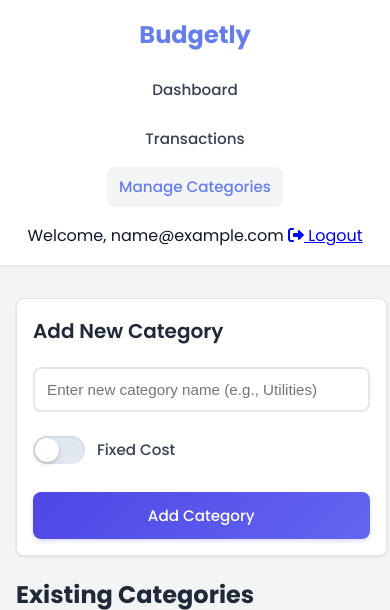
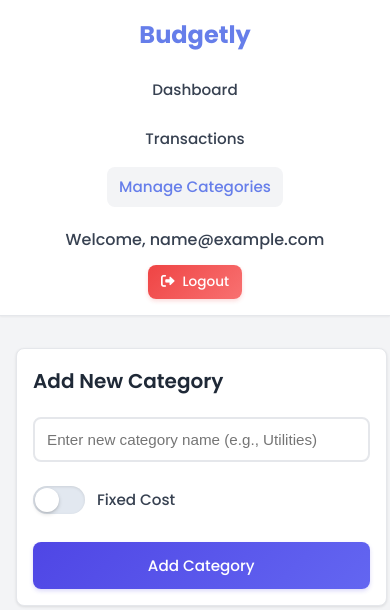
Before and after one commit to mvoto/budgetly, a Flask app: page /manage-categories in a window 390 px wide. Shown: the top 610 px of the page. Run offline with Flask 3, Linux system fonts and the light colour scheme; the visitor is signed in with stand-in values (Sample User, id 1); data that the repository does not hold is empty.

Commit message:
manage account

```diff
--- a/static/css/style.css
+++ b/static/css/style.css
@@ -1984,3 +1984,62 @@ form button.action-btn[type="submit"]:hover {
         font-size: 1.1rem;
     }
 }
+
+/* User Info and Logout Button Styling */
+.user-info {
+    display: flex;
+    align-items: center;
+    gap: 1rem;
+    color: var(--gray-700);
+}
+
+.user-welcome {
+    color: var(--gray-700);
+    text-decoration: none;
+    font-weight: 500;
+    padding: 0.25rem 0.5rem;
+    border-radius: var(--border-radius-sm);
+    transition: all var(--transition-speed);
+    display: flex;
+    align-items: center;
+    gap: 0.5rem;
+}
+
+.user-welcome:hover {
+    background-color: var(--gray-100);
+    color: var(--primary-color);
+}
+
+.logout-btn {
+    background: linear-gradient(135deg, #EF4444 0%, #F87171 100%);
+    color: white;
+    text-decoration: none;
+    padding: 0.5rem 1rem;
+    border-radius: var(--border-radius);
+    font-size: 0.9rem;
+    transition: all var(--transition-speed);
+    display: flex;
+    align-items: center;
+    gap: 0.5rem;
+    font-weight: 500;
+    box-shadow: 0 2px 4px rgba(239, 68, 68, 0.2);
+}
+
+.logout-btn:hover {
+    background: linear-gradient(135deg, #DC2626 0%, #EF4444 100%);
+    transform: translateY(-1px);
+    box-shadow: 0 4px 8px rgba(239, 68, 68, 0.3);
+}
+
+@media (max-width: 768px) {
+    .user-info {
+        flex-direction: column;
+        gap: 0.5rem;
+        text-align: center;
+    }
+
+    .logout-btn {
+        padding: 0.4rem 0.8rem;
+        font-size: 0.85rem;
+    }
+}
--- a/templates/add_transaction_manual.html
+++ b/templates/add_transaction_manual.html
@@ -200,7 +200,7 @@
             <a href="{{ url_for('serve_category_manager_html') }}">Manage Categories</a>
         </nav>
         <div class="user-info">
-            <span>Welcome, {{ current_user.email }}</span>
+            <a href="{{ url_for('auth.account') }}" class="user-welcome">Welcome, {{ current_user.email }}</a>
             <a href="{{ url_for('auth.logout') }}" class="logout-btn">
                 <i class="fas fa-sign-out-alt"></i>
                 Logout
--- a/templates/category_manager.html
+++ b/templates/category_manager.html
@@ -418,7 +418,7 @@
             <a href="{{ url_for('serve_category_manager_html') }}" class="active">Manage Categories</a>
         </nav>
         <div class="user-info">
-            <span>Welcome, {{ current_user.email }}</span>
+            <a href="{{ url_for('auth.account') }}" class="user-welcome">Welcome, {{ current_user.email }}</a>
             <a href="{{ url_for('auth.logout') }}" class="logout-btn">
                 <i class="fas fa-sign-out-alt"></i>
                 Logout
--- a/templates/edit_transaction.html
+++ b/templates/edit_transaction.html
@@ -193,11 +193,11 @@
         <h1>Budgetly</h1>
         <nav>
             <a href="{{ url_for('home') }}">Dashboard</a>
-            <a href="{{ url_for('transactions') }}">Transactions</a>
+            <a href="{{ url_for('transactions') }}" class="active">Transactions</a>
             <a href="{{ url_for('serve_category_manager_html') }}">Manage Categories</a>
         </nav>
         <div class="user-info">
-            <span>Welcome, {{ current_user.email }}</span>
+            <a href="{{ url_for('auth.account') }}" class="user-welcome">Welcome, {{ current_user.email }}</a>
             <a href="{{ url_for('auth.logout') }}" class="logout-btn">
                 <i class="fas fa-sign-out-alt"></i>
                 Logout
--- a/templates/index.html
+++ b/templates/index.html
@@ -20,7 +20,7 @@
             <a href="{{ url_for('serve_category_manager_html') }}">Manage Categories</a>
         </nav>
         <div class="user-info">
-            <span>Welcome, {{ current_user.email }}</span>
+            <a href="{{ url_for('auth.account') }}" class="user-welcome">Welcome, {{ current_user.email }}</a>
             <a href="{{ url_for('auth.logout') }}" class="logout-btn">
                 <i class="fas fa-sign-out-alt"></i>
                 Logout
--- a/templates/transactions.html
+++ b/templates/transactions.html
@@ -244,7 +244,7 @@
             <a href="{{ url_for('serve_category_manager_html') }}">Manage Categories</a>
         </nav>
         <div class="user-info">
-            <span>Welcome, {{ current_user.email }}</span>
+            <a href="{{ url_for('auth.account') }}" class="user-welcome">Welcome, {{ current_user.email }}</a>
             <a href="{{ url_for('auth.logout') }}" class="logout-btn">
                 <i class="fas fa-sign-out-alt"></i>
                 Logout
```
Also changed, not shown: auth.py (+21 -1 lines), forms.py (+12 -0 lines).
